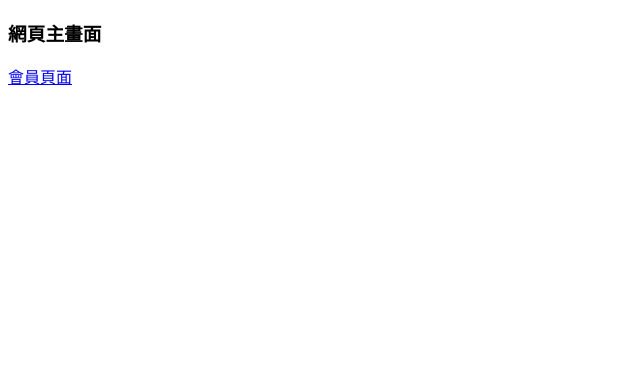
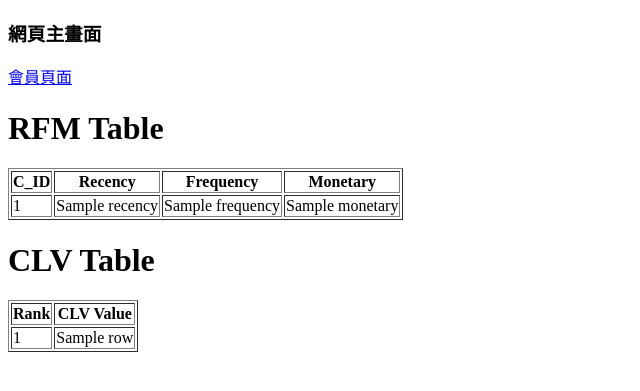
Before and after one commit to chiaoyin23/digital_business, a Flask app: template templates/index.html in a window 1280 px wide. Shown: the top 391 px of the page, without its empty margins (0-640 px from the left). Run offline with Flask 3, Linux system fonts and the light colour scheme; the template is opened without the code that fills it: most values are stand-ins (such as "Sample title", 1, 10 or a date in 2020).

Commit message:
clv model

```diff
--- a/app.py
+++ b/app.py
@@ -4,6 +4,12 @@ from flask import redirect
 from flask import render_template
 import json
 import pandas as pd
+import numpy as np
+import datetime
+#匯入模型
+from lifetimes import GammaGammaFitter
+from lifetimes import BetaGeoFitter
+
 
 app = Flask(
     __name__,
@@ -11,10 +17,65 @@ app = Flask(
     static_url_path="/",
 )
 
+
+
+def getRFM():
+    # read RFM csv
+    df = pd.read_csv('https://docs.google.com/spreadsheets/d/e/2PACX-1vSRJAYjbzy0TdmOKPD6Q_ubs9gn1W2iGgSUeyhi81FlBNtyaJvrSIwapi1sxOAb-GCCuvXoElDXzQ70/pub?output=csv')
+    # convert Timestamp type to Datetime
+    df['Date'] = pd.to_datetime(df['Date'])
+    # RFM table
+    df['days'] = (datetime.datetime.strptime('2023-12-29', '%Y-%m-%d') - df['Date']).dt.days
+    rfm = df.groupby(by=['C_ID']).agg(
+        recency=('days', min),
+        frequency=('C_ID', 'size'),
+        monetary=('SalesAmount', 'mean'),
+        senior=('days', max),
+        since=('Date', min)
+    )
+    rfm['log_monetary'] = np.log(rfm['monetary'])
+    # print(rfm)
+    return rfm
+
+def getCLV():
+    rfm = getRFM()
+    #我們定義的平均顧客壽命是6個月
+    retain = rfm[rfm['frequency']>1] #我們只取出購買頻率>1的(不是短期單次的顧客)
+    ggf = GammaGammaFitter(penalizer_coef=0.001)
+    ggf.fit(retain['frequency'],retain['monetary'])
+    ggf.conditional_expected_average_profit(rfm['frequency'],rfm['recency'],rfm['senior'])
+
+    bgf = BetaGeoFitter(penalizer_coef=0.001).fit(rfm['frequency'],rfm['recency'],rfm['senior'])
+
+    clv = ggf.customer_lifetime_value(
+        bgf,
+        rfm['frequency'],
+        rfm['recency'],
+        rfm['senior'],
+        rfm['monetary'],
+        time=12,
+        discount_rate=0.01
+    )
+
+    clv_list = clv.tolist()
+    table = []
+
+    for i in range(len(clv)):
+      table.append([i+1, round(clv_list[i],2)])
+
+    return table
+
+    #顧客終身價值公式
+    # method1 = rfm['monetary']*6
+    # method2 = rfm['monetary'] * rfm['frequency']
+    # method3 = method1 / np.count(rfm['C_ID'])
+
+
 # 建立路徑 / 對應的處理函式
 @app.route("/")
 def index():
-    return render_template("index.html")
+    rfm_data = getRFM()
+    return render_template("index.html", rfm_data=rfm_data)
 
 @app.route("/member1")
 def member1():
@@ -25,6 +86,5 @@ def member2():
     return render_template("member2.html")
 
 
-
 #啟動網站伺服器,可透過port參數指定埠號
 app.run(port=8000)
--- a/rfm.py
+++ b/rfm.py
@@ -18,4 +18,8 @@ def getRFM():
     )
     rfm['log_monetary'] = np.log(rfm['monetary'])
     print(rfm)
-getRFM()
+
+
+# getRFM()
+# 取得 RFM 資料
+rfm_data = getRFM()
--- a/templates/index.html
+++ b/templates/index.html
@@ -11,5 +11,40 @@
     <!--<a href="http://127.0.0.1:5000/member">連結到網頁</a>-->
     <a href="/member1">會員頁面</a>
     <br>
+
+    <h1>RFM Table</h1>
+    <table border="1">
+        <tr>
+            <th>C_ID</th>
+            <th>Recency</th>
+            <th>Frequency</th>
+            <th>Monetary</th>
+            <!-- Add more columns as needed -->
+        </tr>
+        {% for index, row in rfm_data.iterrows() %}
+            <tr>
+                <td>{{ index }}</td>
+                <td>{{ row['recency'] }}</td>
+                <td>{{ row['frequency'] }}</td>
+                <td>{{ row['monetary'] }}</td>
+                <!-- Add more columns as needed -->
+            </tr>
+        {% endfor %}
+    </table>
+
+    <h1>CLV Table</h1>
+    <table border="1">
+        <tr>
+            <th>Rank</th>
+            <th>CLV Value</th>
+        </tr>
+        {% for row in clv_data %}
+            <tr>
+                <td>{{ row[0] }}</td>
+                <td>{{ row[1] }}</td>
+            </tr>
+        {% endfor %}
+    </table>
+
 </body>
 </html>
```
Also changed, not shown: ltv.py (added).
